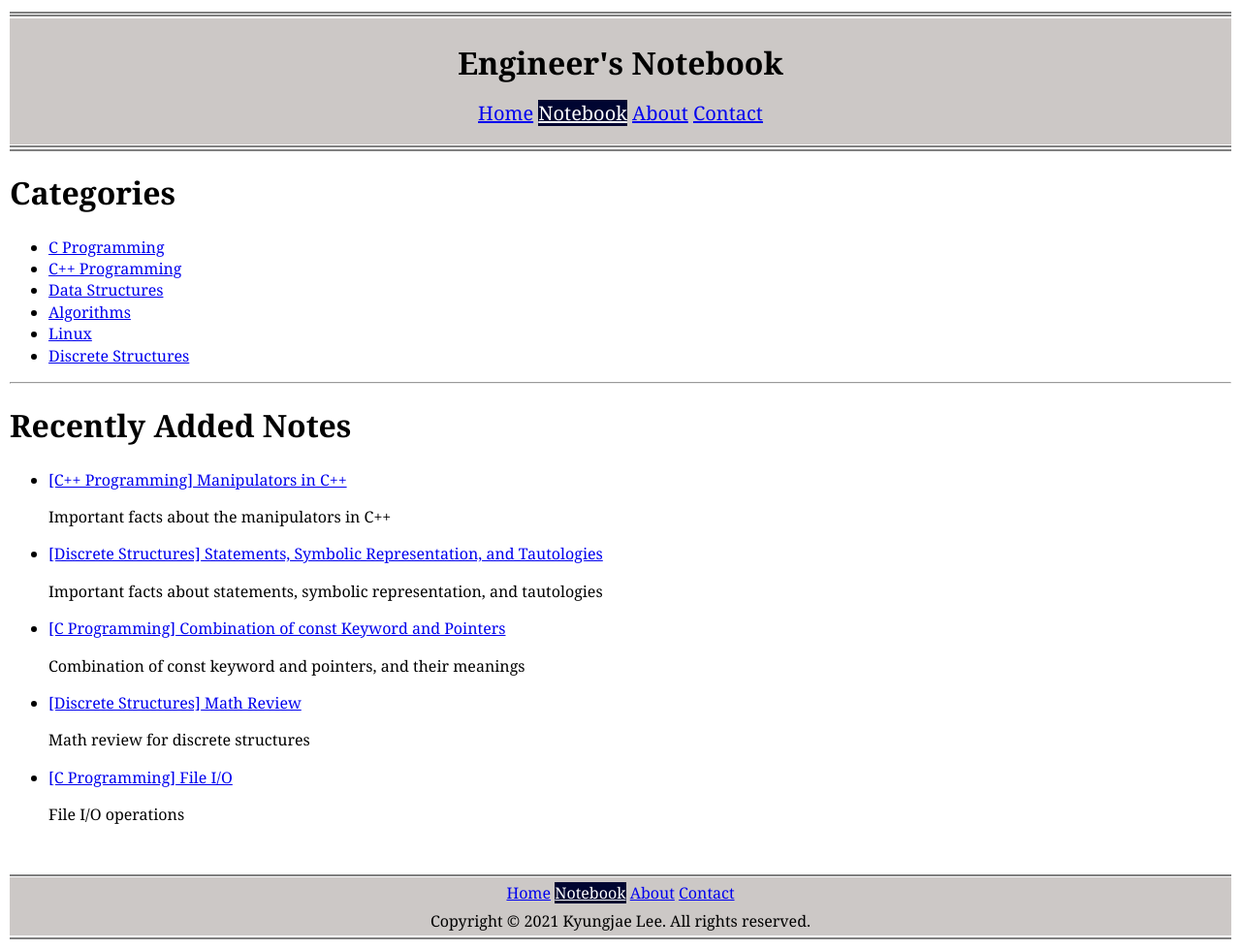
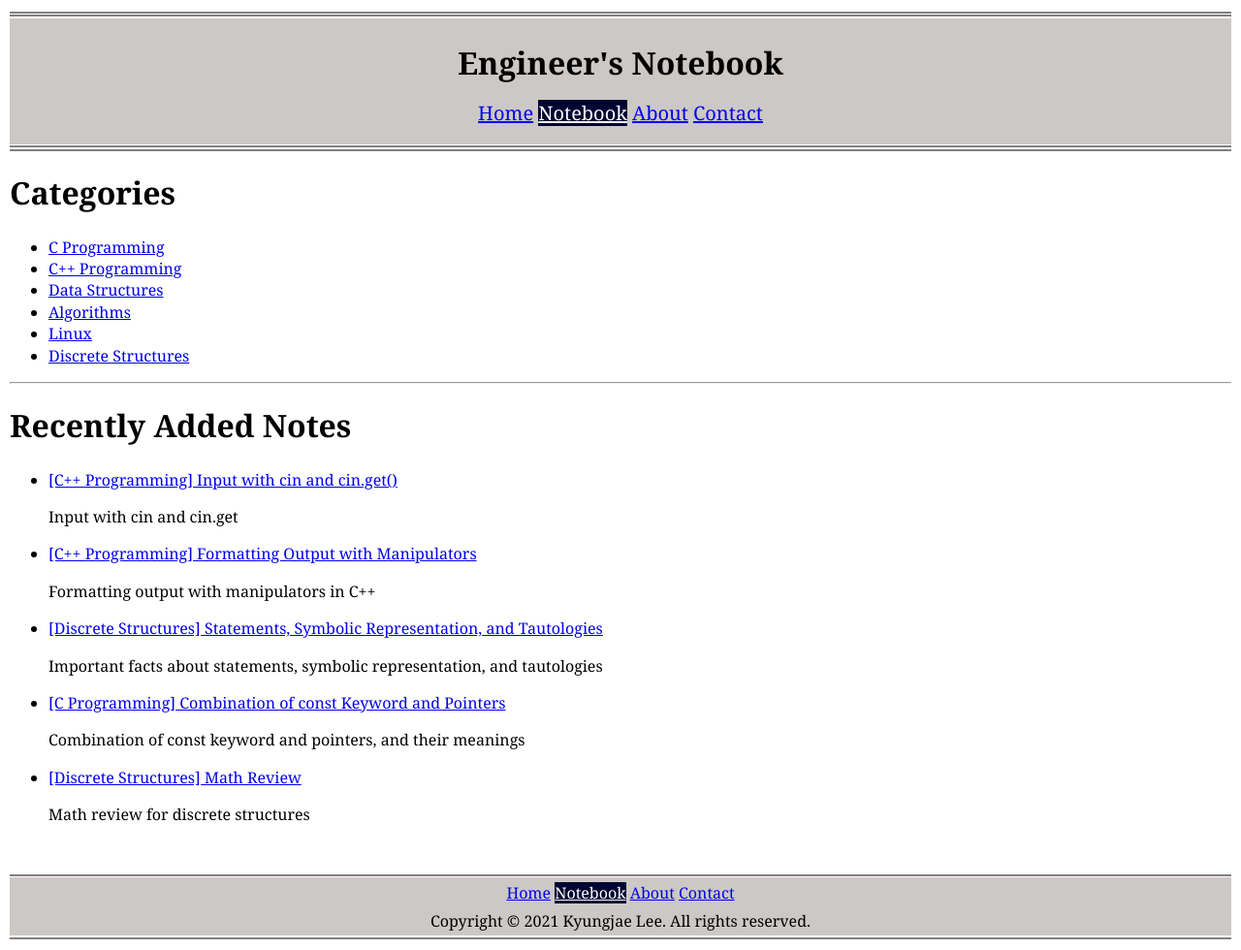
Before and after one commit to kyungjae-lee/kyungjae-lee.github.io, a Jekyll site: the page built from notebook.html, in a window 1280 px wide. Shown: the whole page at 97% size. Built offline with Jekyll 4.4.1, drawn with Linux system fonts in a browser that asks for light colours.

Commit message:
Update 'formatting-output-with-manipulators' notes, create 'input-width-cin-and-cinget' notes

```diff
--- a/_posts/cpp-programming/2021-08-24-formatting-output-with-manipulators.md
+++ b/_posts/cpp-programming/2021-08-24-formatting-output-with-manipulators.md
@@ -1,7 +1,7 @@
 ---
 layout: notes
-title: "[C++ Programming] Manipulators in C++"
-meta: Important facts about the manipulators in C++
+title: "[C++ Programming] Formatting Output with Manipulators"
+meta: Formatting output with manipulators in C++
 reference:
 category: cpp-programming
 ---
--- /dev/null
+++ b/_posts/cpp-programming/2021-08-26-intput-with-cin-and-cinget.md
@@ -0,0 +1,9 @@
+---
+layout: notes
+title: "[C++ Programming] Input with cin and cin.get()"
+meta: Input with cin and cin.get
+reference:
+category: cpp-programming
+---
+
+## Manipulators in C++
```
